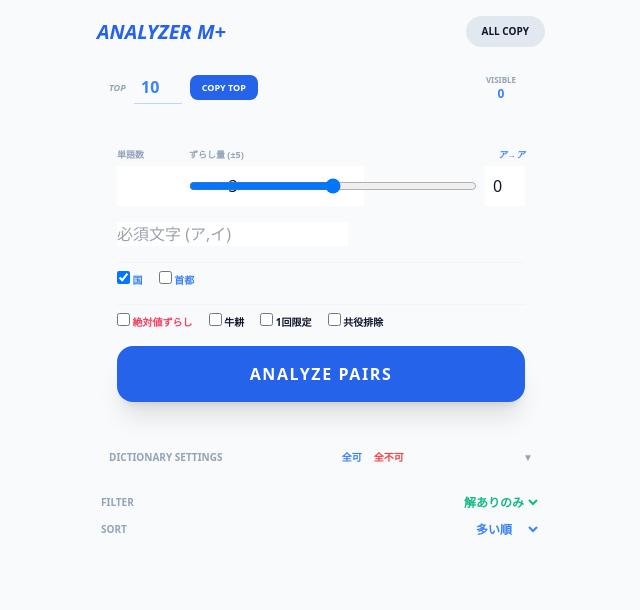
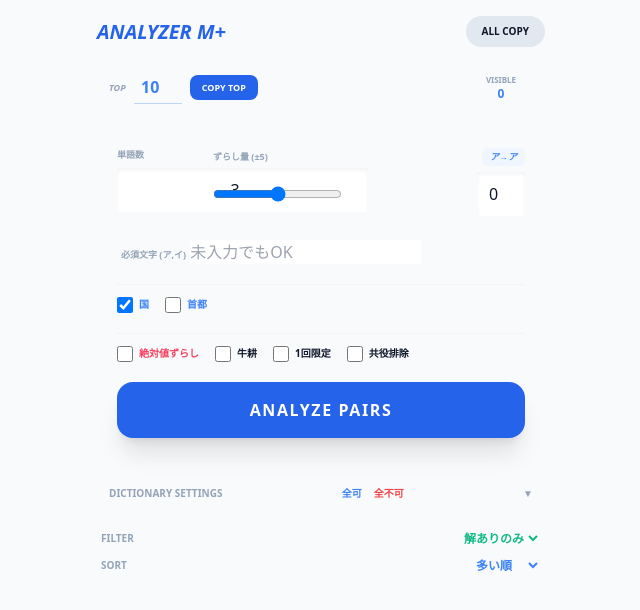
Before and after one commit to xjrstjrwvg-commits/Pyongyang, a Flask app: page / in a window 1280 px wide. Shown: the top 610 px of the page, without its empty margins (319-959 px from the left). Run offline with Flask 3, Linux system fonts and the light colour scheme; some libraries are stand-ins or nearby versions.

Commit message:
index.html

```diff
--- a/templates/index.html
+++ b/templates/index.html
@@ -10,7 +10,7 @@
         .glass { @apply bg-white dark:bg-slate-900 border border-slate-200 dark:border-slate-800 shadow-lg; }
         input, select { @apply bg-slate-100 dark:bg-slate-800 p-3 rounded-xl text-sm outline-none w-full font-bold; }
         .stat-card { @apply bg-blue-50 dark:bg-blue-900/20 border border-blue-100 dark:border-blue-800 p-2 rounded-2xl text-center; }
-        input[type="range"] { @apply h-2 bg-slate-200 dark:bg-slate-700 rounded-lg appearance-none cursor-pointer; }
+        input[type="range"] { @apply h-2 bg-slate-200 dark:bg-slate-700 rounded-lg appearance-none cursor-pointer w-full; }
         ::-webkit-scrollbar { display: none; }
         .success-btn { @apply bg-emerald-500 text-white !important; }
     </style>
@@ -22,11 +22,13 @@
             <button onclick="copyAll()" id="allCopyBtn" class="bg-slate-200 dark:bg-slate-800 px-4 py-2 rounded-full text-[10px] font-bold uppercase transition-colors">All Copy</button>
         </header>
 
+        <!-- 統計エリア -->
         <div id="stats_area" class="grid grid-cols-2 gap-2 hidden">
             <div class="stat-card"><p class="text-[8px] font-bold text-slate-400">有効ペア数</p><p class="text-lg font-black text-blue-600"><span id="pair_count">0</span>/5041</p></div>
             <div class="stat-card"><p class="text-[8px] font-bold text-slate-400">総ルート数</p><p class="text-lg font-black text-emerald-500" id="total_routes">0</p></div>
         </div>
 
+        <!-- コピー設定 -->
         <div class="flex items-center gap-2 px-1">
             <div class="flex-1 glass p-2 rounded-xl flex items-center gap-2">
                 <label class="text-[9px] font-bold text-slate-400 uppercase italic">Top</label>
@@ -36,39 +38,51 @@
             <div class="glass p-2 px-4 rounded-xl text-center min-w-[80px]"><p class="text-[8px] font-bold text-slate-400 uppercase">Visible</p><p class="text-xs font-black text-blue-500" id="visible_count">0</p></div>
         </div>
 
-        <div class="glass p-5 rounded-[32px] space-y-4">
-            <!-- レイアウト修正箇所 -->
-            <div class="flex gap-4 items-end">
-                <div class="w-14 flex-shrink-0">
-                    <label class="text-[9px] font-bold text-slate-400 uppercase block mb-1">単語数</label>
-                    <input type="number" id="ml" value="3" class="!p-2 text-center">
+        <!-- メイン設定パネル（ここを重点的に修正） -->
+        <div class="glass p-5 rounded-[32px] space-y-5">
+            <div class="flex items-start gap-4">
+                <!-- 単語数：幅を固定 -->
+                <div class="w-20 flex-shrink-0">
+                    <label class="text-[9px] font-bold text-slate-400 uppercase block mb-1.5">単語数</label>
+                    <input type="number" id="ml" value="3" class="!p-2.5 text-center shadow-inner">
                 </div>
+
+                <!-- ずらし量：残りの幅をすべて使用 -->
                 <div class="flex-1 min-w-0">
-                    <div class="flex justify-between items-center mb-1">
+                    <div class="flex justify-between items-center mb-1.5">
                         <label class="text-[9px] font-bold text-slate-400 uppercase">ずらし量 (±5)</label>
-                        <span id="shift_preview" class="text-[9px] font-bold text-blue-500 italic">ア→ア</span>
+                        <span id="shift_preview" class="text-[9px] font-bold text-blue-500 italic bg-blue-50 dark:bg-blue-900/30 px-2 py-0.5 rounded-md">ア→ア</span>
                     </div>
-                    <div class="flex items-center gap-2">
-                        <input type="range" id="ks_range" min="-5" max="5" value="0" class="flex-1" oninput="syncShift(this.value)">
-                        <input type="number" id="ks_abs" value="0" class="!w-10 !p-2 text-center flex-shrink-0" oninput="syncShift(this.value)">
+                    <div class="flex items-center gap-3">
+                        <div class="flex-1 flex items-center h-10">
+                            <input type="range" id="ks_range" min="-5" max="5" value="0" oninput="syncShift(this.value)">
+                        </div>
+                        <input type="number" id="ks_abs" value="0" class="!w-12 !p-2.5 text-center flex-shrink-0 shadow-inner" oninput="syncShift(this.value)">
                     </div>
                 </div>
             </div>
 
-            <input id="mc" placeholder="必須文字 (ア,イ)">
-            <div class="flex gap-4 text-[10px] font-bold uppercase border-t pt-2 border-slate-100 dark:border-slate-800">
-                <label class="text-blue-500"><input type="checkbox" name="cat" value="country" checked> 国</label>
-                <label class="text-blue-500"><input type="checkbox" name="cat" value="capital"> 首都</label>
+            <div class="space-y-1">
+                <label class="text-[9px] font-bold text-slate-400 uppercase ml-1">必須文字 (ア,イ)</label>
+                <input id="mc" placeholder="未入力でもOK">
             </div>
-            <div class="flex flex-wrap gap-x-4 gap-y-2 text-[10px] font-bold uppercase border-t pt-2 border-slate-100 dark:border-slate-800">
-                <label class="text-rose-500"><input type="checkbox" id="abs_shift"> 絶対値ずらし</label>
-                <label><input type="checkbox" id="rt"> 牛耕</label>
-                <label><input type="checkbox" id="once"> 1回限定</label>
-                <label><input type="checkbox" id="conj"> 共役排除</label>
+
+            <div class="flex gap-4 text-[10px] font-bold uppercase border-t pt-3 border-slate-100 dark:border-slate-800">
+                <label class="flex items-center gap-1.5 text-blue-500 cursor-pointer"><input type="checkbox" name="cat" value="country" checked class="w-4 h-4"> 国</label>
+                <label class="flex items-center gap-1.5 text-blue-500 cursor-pointer"><input type="checkbox" name="cat" value="capital" class="w-4 h-4"> 首都</label>
             </div>
+
+            <div class="flex flex-wrap gap-x-4 gap-y-2.5 text-[10px] font-bold uppercase border-t pt-3 border-slate-100 dark:border-slate-800">
+                <label class="flex items-center gap-1.5 text-rose-500 cursor-pointer"><input type="checkbox" id="abs_shift" class="w-4 h-4"> 絶対値ずらし</label>
+                <label class="flex items-center gap-1.5 cursor-pointer"><input type="checkbox" id="rt" class="w-4 h-4"> 牛耕</label>
+                <label class="flex items-center gap-1.5 cursor-pointer"><input type="checkbox" id="once" class="w-4 h-4"> 1回限定</label>
+                <label class="flex items-center gap-1.5 cursor-pointer"><input type="checkbox" id="conj" class="w-4 h-4"> 共役排除</label>
+            </div>
+
             <button onclick="run()" id="btn" class="w-full bg-blue-600 text-white font-black py-4 rounded-2xl shadow-xl uppercase tracking-widest mt-2 active:scale-95 transition-all">Analyze Pairs</button>
         </div>
 
+        <!-- 辞書設定 -->
         <details class="glass rounded-2xl overflow-hidden">
             <summary class="p-3 text-[10px] font-black uppercase text-slate-400 cursor-pointer flex justify-between bg-slate-50 dark:bg-slate-800/50">
                 <span>Dictionary Settings</span>
@@ -78,6 +92,7 @@
             <div id="dict-content" class="p-4 max-h-80 overflow-y-auto"></div>
         </details>
 
+        <!-- フィルター・ソート -->
         <div class="flex flex-col gap-2 px-1">
             <div class="flex justify-between items-center"><span class="text-[10px] font-bold text-slate-400 uppercase">Filter</span><select id="filter_mode" class="bg-transparent font-bold text-emerald-500 text-xs w-auto" onchange="display()"><option value="all">すべて表示</option><option value="exists" selected>解ありのみ</option><option value="none">解なしのみ</option></select></div>
             <div class="flex justify-between items-center"><span class="text-[10px] font-bold text-slate-400 uppercase">Sort</span><select id="sort_order" class="bg-transparent font-bold text-blue-500 text-xs w-auto" onchange="display()"><option value="desc">多い順</option><option value="asc">少ない順</option><option value="kana">50音順</option><option value="random">ランダム</option></select></div>
@@ -104,11 +119,8 @@
         }
 
         function syncShift(val) {
-            let v = parseInt(val);
-            if (isNaN(v)) v = 0;
-            // スライダーの表示値を更新
-            document.getElementById('ks_range').value = v;
-            document.getElementById('ks_abs').value = v;
+            let v = parseInt(val); if (isNaN(v)) v = 0;
+            document.getElementById('ks_range').value = v; document.getElementById('ks_abs').value = v;
             const idx = (KANA_ORDER.indexOf("ア") + v + KANA_ORDER.length * 10) % KANA_ORDER.length;
             document.getElementById('shift_preview').innerText = `ア→${KANA_ORDER[idx]}`;
         }
@@ -168,7 +180,6 @@
             const order = document.getElementById('sort_order').value, filter = document.getElementById('filter_mode').value;
             let f = [...data];
             if(filter==='exists') f = f.filter(x => x.count > 0); else if(filter==='none') f = f.filter(x => x.count === 0);
-
             if(order==='random') { for(let i=f.length-1;i>0;i--){const j=Math.floor(Math.random()*(i+1));[f[i],f[j]]=[f[j],f[i]];} }
             else if(order==='desc') f.sort((a,b)=>b.count-a.count);
             else if(order==='asc') f.sort((a,b)=>a.count-b.count);
```
